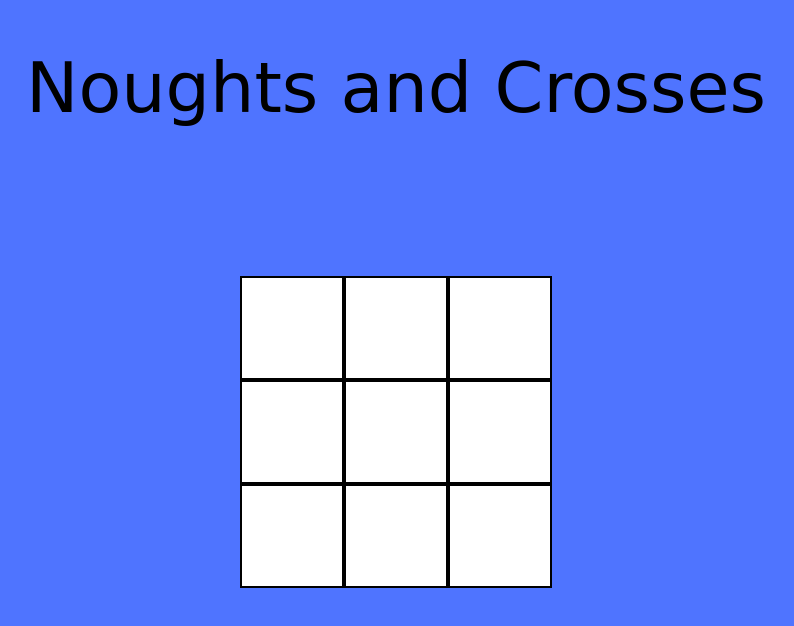
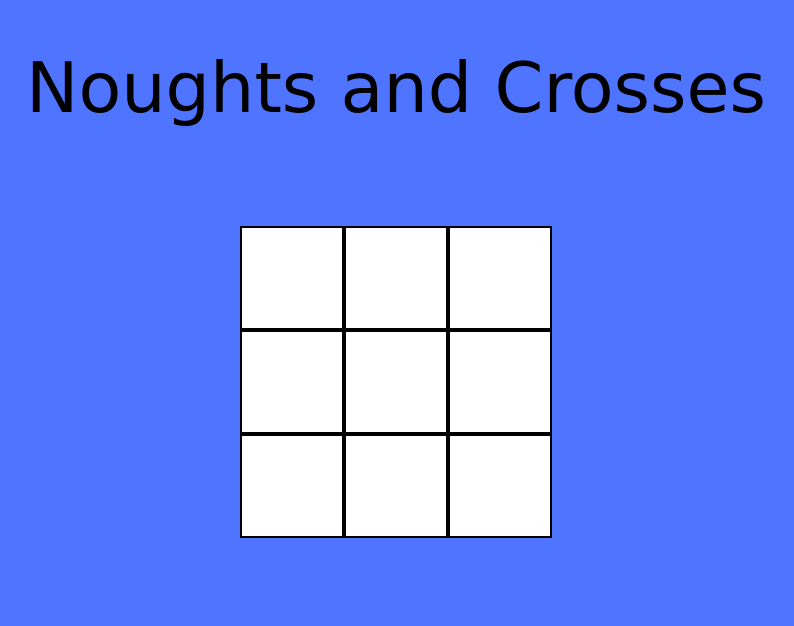
Before and after one commit to leahjwoodhead/noughts-and-crosses, a React (Create React App) app: page / in a window 1280 px wide. Shown: the top 626 px of the page, without its empty margins (244-1038 px from the left). Built offline with nearby package versions, Linux system fonts and the light colour scheme.

Commit message:
flipped the left emoji

```diff
--- a/src/App.css
+++ b/src/App.css
@@ -20,7 +20,7 @@ h1 {
 #grid-container {
   display: flex;
   justify-content: center;
-  padding: 100px;
+  padding: 50px 100px;
 }
 
 #grid {
@@ -40,7 +40,6 @@ h1 {
   border: 2px solid black;
   width: 100px;
   height: 100px;
-  /* flex-wrap: wrap; */
 }
 
 #grid .square p {
@@ -51,27 +50,20 @@ h1 {
   background-color: rgb(194, 153, 233);
 }
 
-/* #winnerPopup {
-  display: flex;
-  flex-direction: row;
-  justify-content: space-between;
-  padding: 75px;
-} */
-
 .winner {
   font-size: 60px;
   animation: winnerMessage 1s;
   animation-timing-function: linear;
-  /* animation: firework-animation ; */
 }
 
 .emoji {
-  /* animation: winnerMessage 1s; */
   font-size: 100px;
   animation: flash 0.25s ;
-  /* animation-delay: 1s; */
   animation-iteration-count: 5;
+}
 
+#left {
+  transform: scale(-1, 1);
 }
 
 @keyframes winnerMessage {
@@ -86,32 +78,3 @@ h1 {
   0% {opacity: 0; }
   100% {opacity: 1;}
 }
-
-
-
-/* @keyframes    firework-animation {
-  0% {background-color : #ff8426;}
-  25% {background-color : #fffc84;}
-  50% {background-color : #ff83f4;}
-  75% {background-color : #83b6ff;}
-  100% {background-color : #ff8426;}
-}
-@-webkit-keyframes firework-animation {
-  0% {background-color : #ff8426;}
-  25% {background-color : #fffc84;}
-  50% {background-color : #ff83f4;}
-  75% {background-color : #83b6ff;}
-  100% {background-color : #ff8426;}
-}
-.fireWorkParticle {
-  z-index : 999;
-  position: absolute;
-  height : 5px;
-  width : 5px;
-  border-radius : 5px;
-  animation-name : firework-animation;
-  animation-timing-function : linear;
-  animation-duration : 1s;
-  animation-iteration-count : infinite;
-}
- */
--- a/src/Grid.js
+++ b/src/Grid.js
@@ -43,7 +43,7 @@ class Grid extends React.Component {
         return (
             <div>
                 <div id="grid-container">
-                    {(this.state.winner ? <p class="emoji">🎉</p> : <p></p>)}
+                    {(this.state.winner ? <p id="left" class="emoji">🎉</p> : <p></p>)}
                     <div id="grid">{
                         this.state.grid.map((item, index) => {
                             return <div id={index} class={`square ${this.state.class[index]}`} onClick={() => this.takeTurn(index)}><p>{this.state.grid[index]}</p></div>
```
Also changed, not shown: 1 other file (tests, documents, lock files or other folders).
